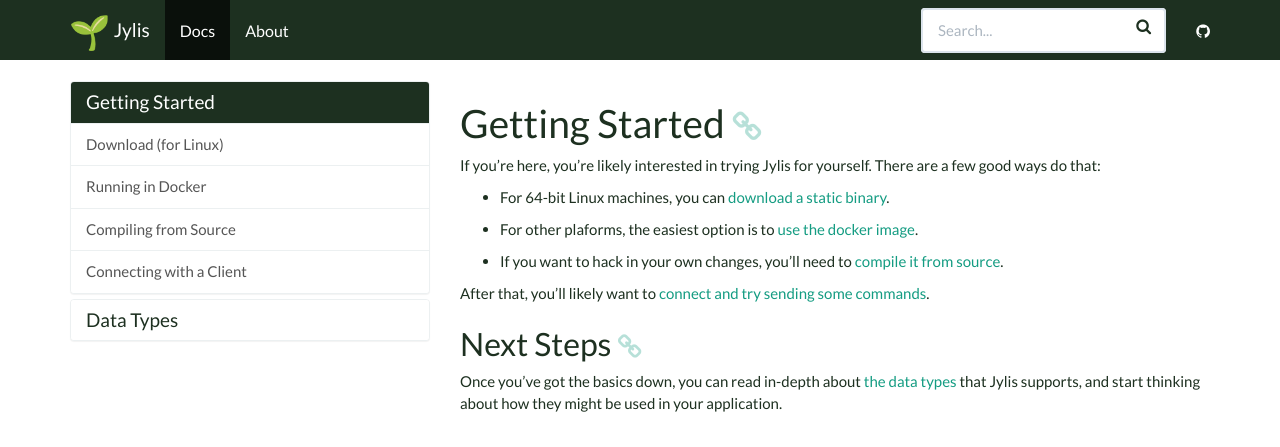
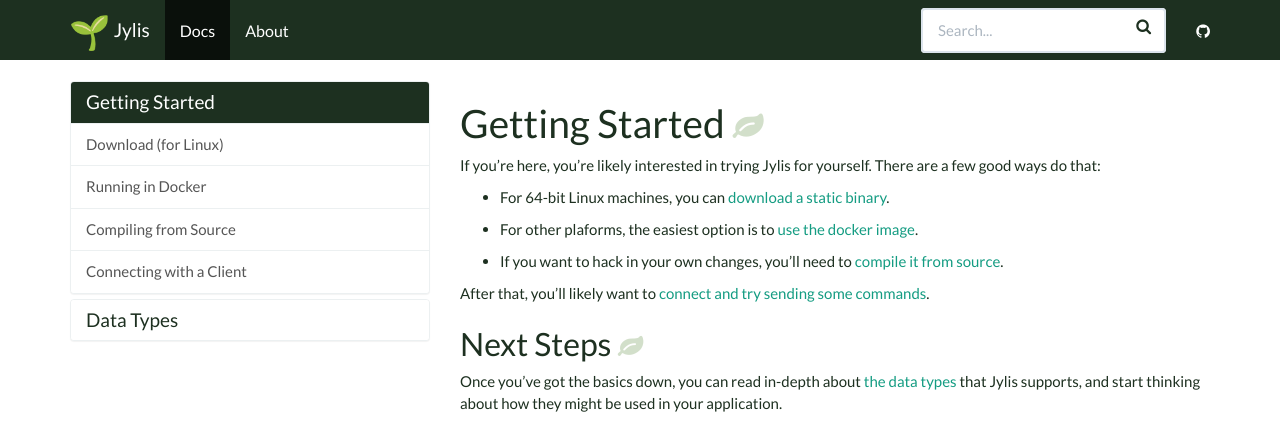
Before and after one commit to jemc/jylis, a Jekyll site: the page built from docs/_docs/start.md, in a window 1280 px wide. Shown: the top 447 px of the page. Built offline with Jekyll 4.4.1, drawn with Linux system fonts in a browser that asks for light colours; nearby versions of some CDN libraries; emoji names are drawn with the system emoji font.

Commit message:
Restyle markdown anchor icons on website as cute green leaves.

```diff
--- a/docs/css/main.scss
+++ b/docs/css/main.scss
@@ -99,16 +99,17 @@ h6[id]:before {
 }
 
 ///
-// Make markdown anchor links transparent until hovered
+// Make markdown anchor links green, transparent until hovered
 
-.fa.fa-link {
+a .fa.fa-leaf {
   opacity: 0.3;
   -webkit-transition: opacity 0.5s;
   transition: opacity 0.5s;
   font-size: 80%;
   margin-left: 0.25em;
+  color: #6e9652;
 }
 
-.fa.fa-link:hover {
+a .fa.fa-leaf:hover {
   opacity: 1.0
 }
--- a/docs/js/main.js
+++ b/docs/js/main.js
@@ -39,7 +39,7 @@ var anchorForId = function (id) {
   var anchor = document.createElement("a");
   anchor.className = "header-link";
   anchor.href      = "#" + id;
-  anchor.innerHTML = "<i class=\"fa fa-link\"></i>";
+  anchor.innerHTML = "<i class=\"fa fa-leaf\"></i>";
   return anchor;
 };
 
```
